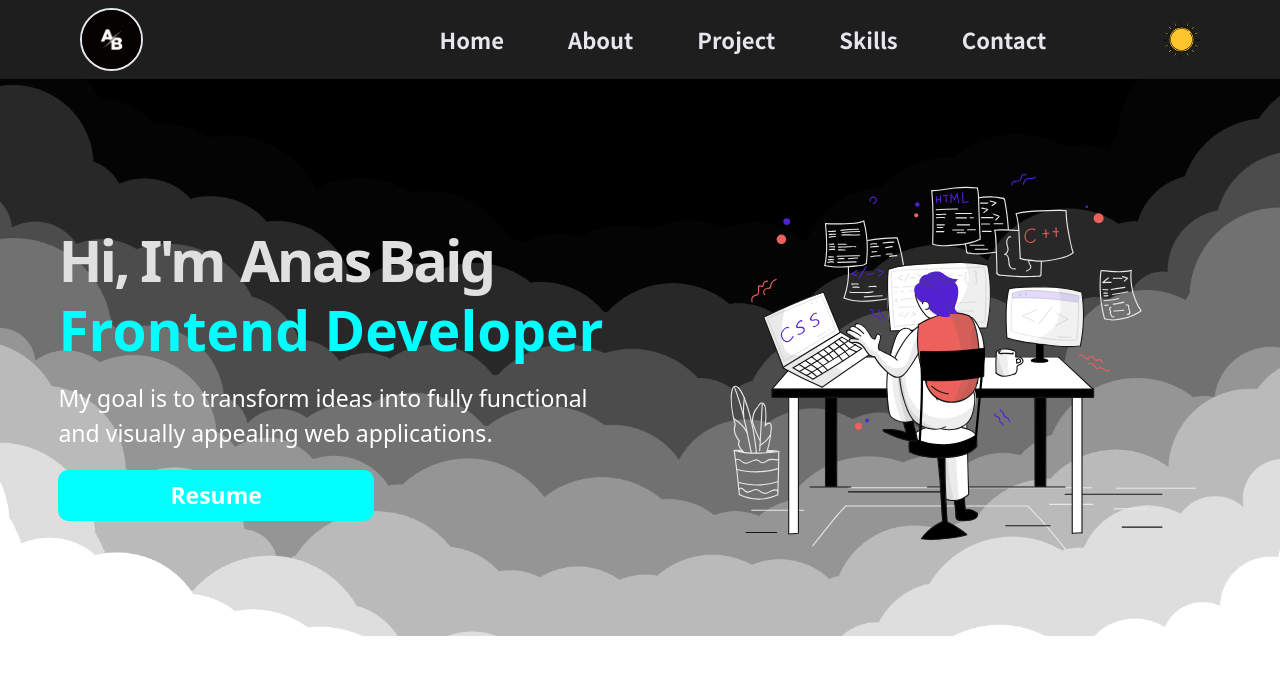
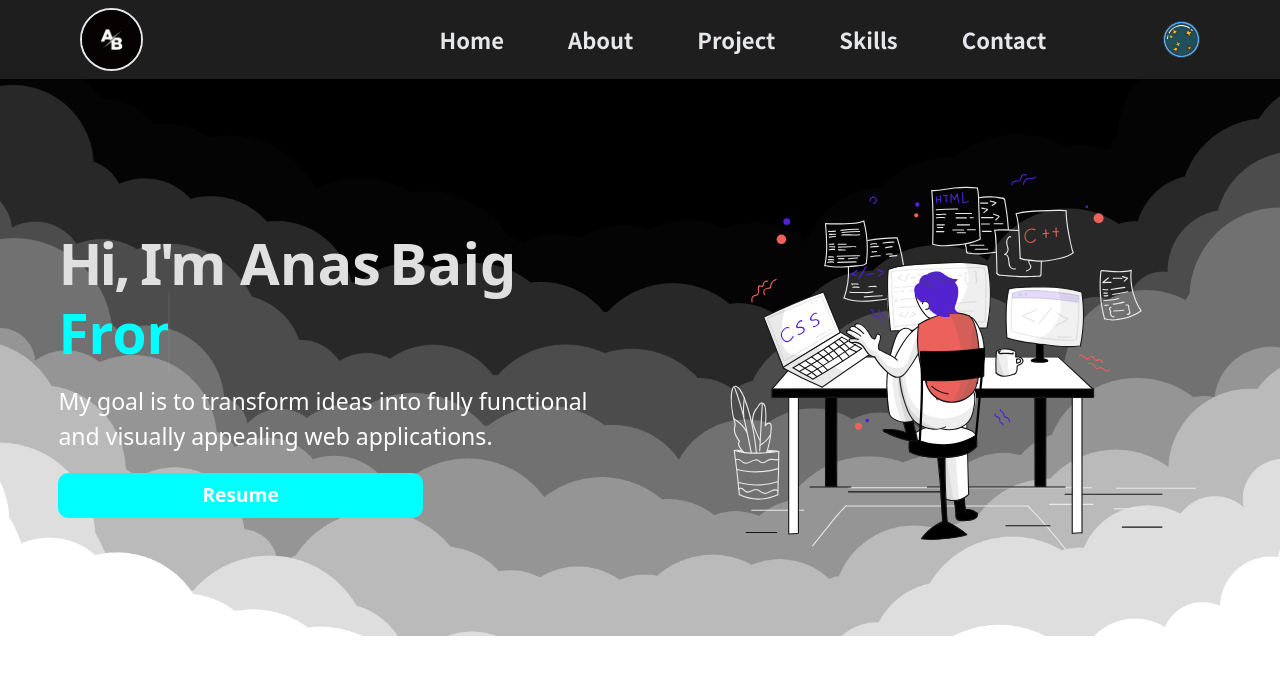
Before and after one commit to AnasRais12/Portfolio, a Next.js app: page /home in a window 1280 px wide. Shown: the top 674 px of the page. Built offline with nearby package versions, Linux system fonts and the light colour scheme; a web font is replaced by a local one.

Commit message:
Donee-all!!!

```diff
--- a/package.json
+++ b/package.json
@@ -16,7 +16,9 @@
     "react": "^18",
     "react-dom": "^18",
     "react-icons": "^5.3.0",
-    "react-router-dom": "^6.26.2"
+    "react-router-dom": "^6.26.2",
+    "react-typed": "^2.0.12",
+    "react-typewriter-effect": "^1.1.0"
   },
   "devDependencies": {
     "postcss": "^8",
--- a/src/app/(pages)/home/page.js
+++ b/src/app/(pages)/home/page.js
@@ -128,8 +128,9 @@ const Home = ({ aboutRef, projectRef, contactRef, skillsRef }) => {
               className=" image-container lg:w-[100%] w-[45%] sm:w-[40%] md:w-[40%] justify-end flex  lg:bg-transparent "
             >
               <img
-                className="image- xl:w-[35%] lg:w-[50%]  md:w-[72%] sm:w-[60%]  w-[50%]"
-                src={darkMode ? "/images/Weather.svg" : "images/Sun.svg"}
+                className="image- xl:w-[35%] lg:w-[50%] md:w-[60%] sm:w-[60%]  w-[50%]"
+                src={darkMode ? "/images/Sun.svg" : "/images/star.svg"}
+                style={{ transform: "rotate(250deg)" }}
               />
             </div>
           </div>
@@ -137,7 +138,7 @@ const Home = ({ aboutRef, projectRef, contactRef, skillsRef }) => {
             <>
               <div
                 ref={sidebarRef} // Ref for GSAP animation target
-                className={`lg:hidden block slide absolute sm:top-[85px] top-[85px] md:top-[85px]  rounded-[10px] sm:right-[1%] right-[2%] dark:bg-gray-100 bg-black text-blue-500  dark:text-[aqua] w-[28%] sm:w-[25%]  md:w-[20%] py-5 opacity-0`}
+                className={`lg:hidden block slide absolute sm:top-[85px] top-[85px] md:top-[85px]  rounded-[10px] sm:right-[1%] right-[2%] shadow-lg  dark:shadow-black dark:bg-gray-100 bg-gray-900 text-blue-500  dark:text-[aqua] w-[28%] sm:w-[25%]  md:w-[20%] py-5 opacity-0`}
                 style={{ transform: "translateX(200px)" }} //
               >
                 <ul className="flex flex-col gap-6 lg:text-[20px] text-[14px] sm:text-[14px] md:text-[15px] xl:text-[22px] font-semibold text-[aqua] dark:text-blue-500 ">
@@ -203,13 +204,13 @@ const Home = ({ aboutRef, projectRef, contactRef, skillsRef }) => {
           <div className="w-full  grid sm:grid-cols-1 md:grid-cols-2 sm:gap-2 gap-0  py-10 md:py-[50px]  ">
             <div className=" w-full text-center  md:text-start items-center md:items-start justify-center text-[#E0E0E0] lg:pt-[50px]   py-[20px] flex flex-col  px-5">
               <h1
-                className={`w-full lg:text-[4.5vw] md:text-[4.8vw] sm:text-[50px] text-[40px]  text-[#E0E0E0] dark:text-[#242424] tracking-tighter font-extrabold font-sans`}
+                className={`w-full lg:text-[4.5vw] md:text-[4.8vw] sm:text-[50px] text-[40px]  text-[#E0E0E0] dark:text-[#242424] tracking-tighter  font-extrabold font-sans`}
               >
-                Hi, I'm <span className="ml-1">Anas</span>
-                <span className="ml-2">Baig</span>
+                Hi,  I'm <span className="ml-1 tracking-normal">Anas</span>
+                <span className="ml-2 tracking-normal">Baig</span>
               </h1>
               <h1
-                className={` font-sans tracking-normal sm:mt-[0px] md:mt-[-10px] lg:mt-[-15px] sm:text-[50px] text-[40px] font-extrabold md:text-[4.3vw] lg:text-[4.3vw] text-[aqua] dark:text-blue-500`}
+                className={`line-1 anim-typewriter font-sans tracking-normal sm:mt-[0px] md:mt-[-10px] lg:mt-[-15px] sm:text-[50px] text-[40px] font-extrabold md:text-[4.3vw] lg:text-[4.3vw] text-[aqua] dark:text-blue-500`}
               >
                 Frontend Developer
               </h1>
@@ -225,7 +226,7 @@ const Home = ({ aboutRef, projectRef, contactRef, skillsRef }) => {
                 download={"Anas"}
               >
                 <button
-                  className={`bg-[aqua] dark:bg-blue-500 font-sans text-white rounded-[10px] py-2  px-20 sm:px-28 md:px-20 md:py-2 lg:py-2 lg:px-28 text-[20px] lg:text-[23px] md:mt-[0px] mt-[20px]  font-bold hover:scale-125 duration-300`}
+                  className={`bg-[aqua] dark:bg-blue-500 font-sans text-white rounded-[10px] py-2  px-20 sm:px-28 md:px-20 md:py-2 lg:py-2 lg:px-32 text-[20px] xl:px-36 xl:text-[1.5vw] lg:text-[25px] md:mt-[0px] mt-[20px]  font-bold hover:scale-125 duration-300`}
                 >
                   Resume
                 </button>
--- a/src/app/globals.css
+++ b/src/app/globals.css
@@ -15,8 +15,6 @@
   padding: 0px;
   transition: all ease 0.1s;
 }
-
-
 
 ::-webkit-scrollbar {
   width: 1.2rem;
@@ -119,7 +117,6 @@ body {
 
   animation-timing-function: ease-in-out;
   animation-timeline: view();
-;
   animation-range: entry 0 cover 30%;
   transition: all 4ms ease-in-out;
 }
@@ -148,22 +145,21 @@ body {
   transition: border 0.5s ease-in-out;
   transition: background-color 0.5s ease-in-out;
 }
-.navbar a:hover{
+.navbar a:hover {
   color: white;
   border: 1px solid orangered;
   background-color: aqua;
 }
 
 .line-1 {
-  width: 710px;
+  width: fit-content;
   border-right: 2px solid rgba(255, 255, 255, 0.75);
   white-space: nowrap;
-  margin-top: -30px;
   overflow: hidden;
 }
 
 /* Animation */
-/* .anim-typewriter {
+.anim-typewriter {
   animation: typewriter 4s steps(18) 1s infinite normal both,
     blinkTextCursor 500ms steps(18) infinite normal;
 }
@@ -172,10 +168,10 @@ body {
     width: 0;
   }
   38.5% {
-    width: 720px;
+    width: 800px;
   }
   57.5% {
-    width: 720px;
+    width: fit-content;
   }
   90% {
     width: 0;
@@ -191,7 +187,7 @@ body {
   to {
     border-right-color: transparent;
   }
-} */
+}
 
 @media screen and (max-width: 440px) {
   .image- {
@@ -222,19 +218,18 @@ body {
   .boxes h2 {
     font-size: 12px !important;
   }
-  .boxes-skill h4{
+  .boxes-skill h4 {
     font-size: 13px !important;
   }
-.contact-box h2{
+  .contact-box h2 {
     font-size: 12px !important;
   }
-
 }
 @media screen and (max-width: 380px) {
   .about-box h2 {
     font-size: 14px;
   }
-  .boxes-skill h4{
+  .boxes-skill h4 {
     font-size: 15px;
     margin-left: 7px;
   }
@@ -245,13 +240,13 @@ body {
     background-color: red;
     font-size: 30px;
   } */
-  .project h1{
+  .project h1 {
     font-size: 30px;
   }
-  .contact-box h1{
+  .contact-box h1 {
     font-size: 30px;
   }
-  .contact-box h2{
+  .contact-box h2 {
     font-size: 14px;
   }
 
@@ -267,46 +262,140 @@ body {
   .icons {
     font-size: 28px;
   }
-  .contact-icon{
+  .contact-icon {
     gap: 10px;
   }
-  .contact-icon a img{
+  .contact-icon a img {
     width: 35px;
   }
-
 }
 @media screen and (max-width: 420px) {
-  .image-project{
+  .image-project {
     width: 55% !important;
   }
-  .content2 h1{
+  .content2 h1 {
     font-size: 30px !important;
   }
-  .content2 button{
+  .content2 button {
     padding: 0.5rem 3.5rem;
   }
-  .slide{
+  .slide {
     width: 40%;
   }
 }
-@media screen and (max-width:441px){
-  .content2 h1{
-    font-size: 35px
+@media screen and (max-width: 441px) {
+  .content2 h1 {
+    font-size: 35px;
   }
-  .content2 button{
+  .content2 button {
     padding: 0.3rem 4rem;
   }
-  .slide{
+  .slide {
     top: 70px !important ;
-
   }
 }
-@media screen and (max-width:341px){
-  .content2 h1{
+@media screen and (max-width: 341px) {
+  .content2 h1 {
     font-size: 25px !important;
   }
 
-  .content2 button{
+  .content2 button {
     padding: 0.2rem 3rem;
   }
 }
+@media screen and (max-width: 2000px) {
+  @keyframes typewriter {
+    0% {
+      width: 0;
+    }
+    38.5% {
+      width: 600px;
+    }
+    57.5% {
+      width: fit-content;
+    }
+    90% {
+      width: 0;
+    }
+    100% {
+      width: 0;
+    }
+  }
+}
+@media screen and (max-width: 1500px) {
+  @keyframes typewriter {
+    0% {
+      width: 0;
+    }
+    38.5% {
+      width: 400px;
+    }
+    57.5% {
+      width: fit-content;
+    }
+    90% {
+      width: 0;
+    }
+    100% {
+      width: 0;
+    }
+  }
+}
+
+@media screen and (max-width: 960px) {
+  @keyframes typewriter {
+    0% {
+      width: 0;
+    }
+    38.5% {
+      width: 300px;
+    }
+    57.5% {
+      width: fit-content;
+    }
+    90% {
+      width: 0;
+    }
+    100% {
+      width: 0;
+    }
+  }
+}
+@media screen and (max-width: 768px) {
+  @keyframes typewriter {
+    0% {
+      width: 0;
+    }
+    38.5% {
+      width: 300px;
+    }
+    57.5% {
+      width: fit-content;
+    }
+    90% {
+      width: 0;
+    }
+    100% {
+      width: 0;
+    }
+  }
+}
+@media screen and (max-width: 380px) {
+  @keyframes typewriter {
+    0% {
+      width: 0;
+    }
+    38.5% {
+      width: 150px;
+    }
+    57.5% {
+      width: fit-content;
+    }
+    90% {
+      width: 0;
+    }
+    100% {
+      width: 0;
+    }
+  }
+}
```
Also changed, not shown: public/images/star.svg (added), 1 other file (tests, documents, lock files or other folders). Lines whose indentation alone changed are shown as unchanged.
